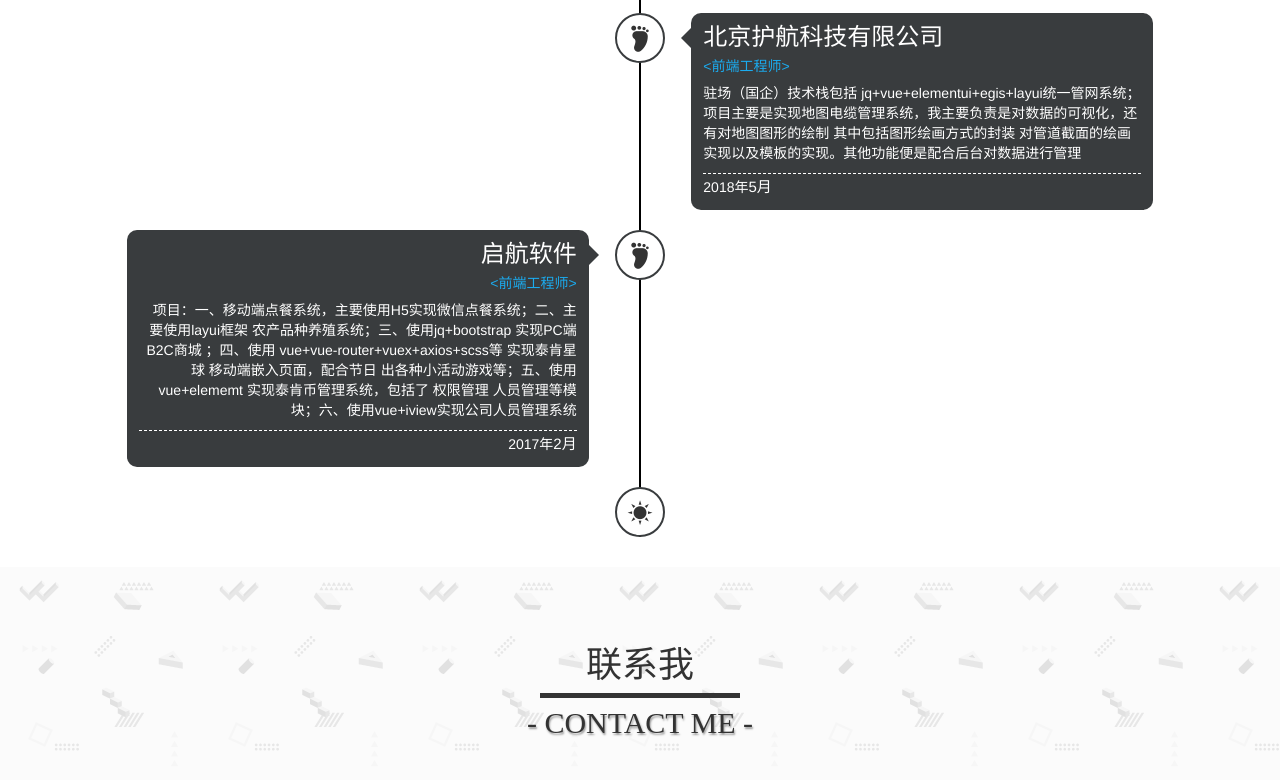
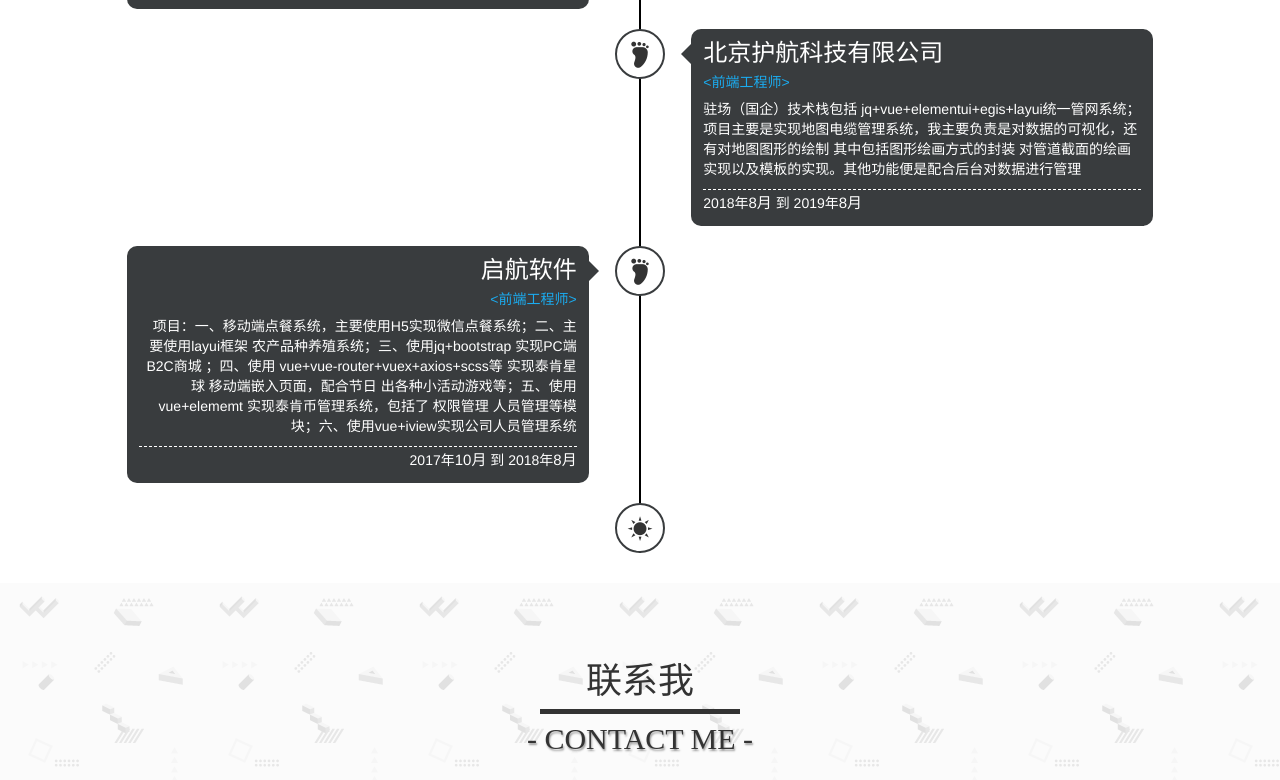
Before and after one commit to zhangaming/resume, a plain HTML site: page index.html in a window 1280 px wide. Shown: the part 4270-5050 px from the top of the page. Drawn offline with Linux system fonts and the light colour scheme.

Commit message:
fix: 修改时间

```diff
--- a/index.html
+++ b/index.html
@@ -292,7 +292,7 @@
         <li>
           <div class="timeline-dots">
             <i class="iconfont icon-foot"></i>
-          </div>
+          </div>https://zhangaming.github.io/resume/
           <div class="timeline-content">
             <p class="title">厦门链建科技有限公司</p>
             <p class="post">&lt;前端工程师&gt;</p>
@@ -331,7 +331,7 @@
             <p class="post">&lt;前端工程师&gt;</p>
             <p class="desc">驻场（国企）技术栈包括 jq+vue+elementui+egis+layui统一管网系统；项目主要是实现地图电缆管理系统，我主要负责是对数据的可视化，还有对地图图形的绘制
               其中包括图形绘画方式的封装 对管道截面的绘画实现以及模板的实现。其他功能便是配合后台对数据进行管理</p>
-            <p class="time">2018年<em>5月</em></p>
+            <p class="time">2018年<em>8月</em>  到 2019年<em>8月</em></p>
           </div>
         </li>
         <li>
@@ -344,7 +344,7 @@
             <p class="desc">项目：一、移动端点餐系统，主要使用H5实现微信点餐系统；二、主要使用layui框架 农产品种养殖系统；三、使用jq+bootstrap 实现PC端B2C商城 ；四、使用
               vue+vue-router+vuex+axios+scss等 实现泰肯星球 移动端嵌入页面，配合节日 出各种小活动游戏等；五、使用vue+elememt 实现泰肯币管理系统，包括了 权限管理
               人员管理等模块；六、使用vue+iview实现公司人员管理系统</p>
-            <p class="time">2017年<em>2月</em></p>
+            <p class="time">2017年<em>10月</em> 到 2018年<em>8月</em></p>
           </div>
         </li>
         <li>
```
